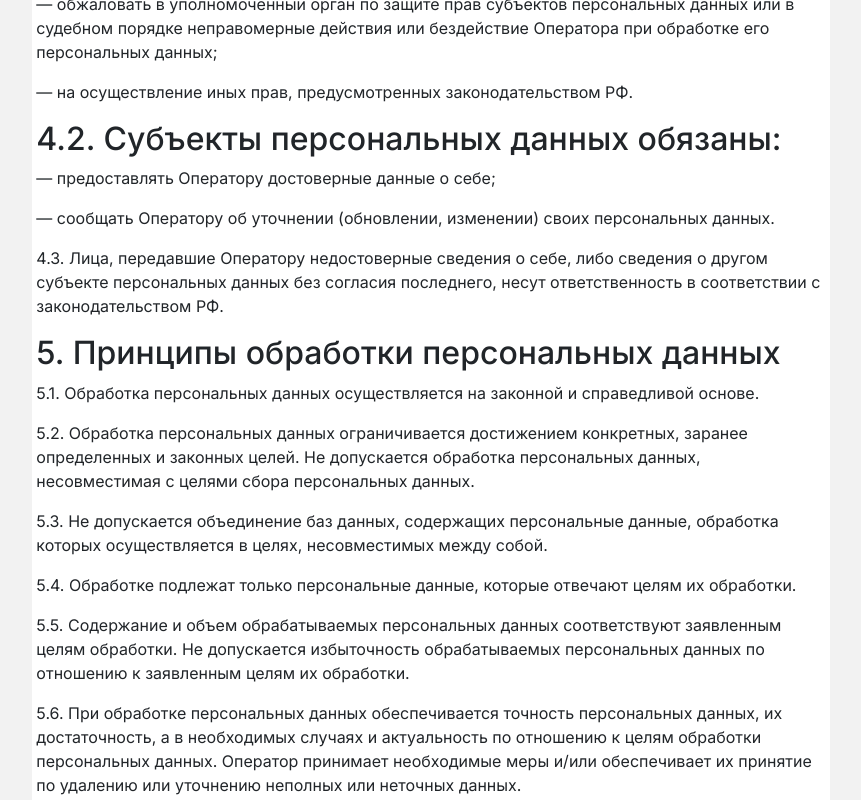
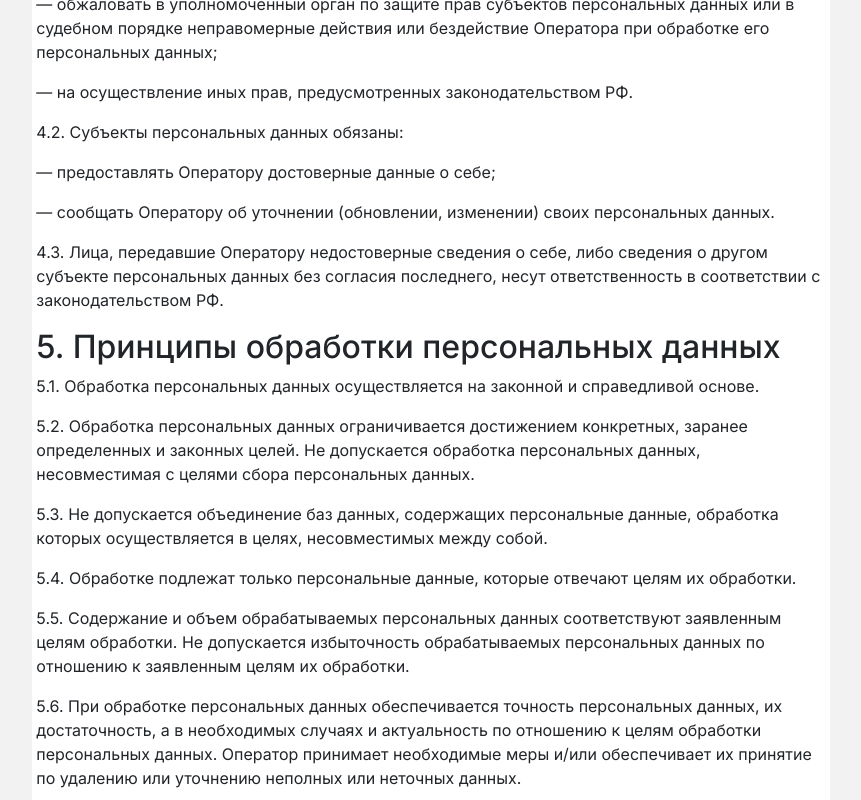
Before and after one commit to manylovmax/samokat_partner, a React app in the folder frontend/: page /confidentiality-policy in a window 1280 px wide. Shown: the part 3640-4440 px from the top of the page, without its empty margins (209-1070 px from the left). Built offline with nearby package versions, Linux system fonts and the light colour scheme.

Commit message:
обновил политику конфиденциальности: добавил инфо о передаче данных партнеру

```diff
--- a/frontend/src/components/ConfidentialityPolicy.jsx
+++ b/frontend/src/components/ConfidentialityPolicy.jsx
@@ -54,7 +54,7 @@ export default function ConfidentialityPolicy() {
                     <p>— на отзыв согласия на обработку персональных данных, а также, на направление требования о прекращении обработки персональных данных;</p>
                     <p>— обжаловать в уполномоченный орган по защите прав субъектов персональных данных или в судебном порядке неправомерные действия или бездействие Оператора при обработке его персональных данных;</p>
                     <p>— на осуществление иных прав, предусмотренных законодательством РФ.</p>
-                    <h2>4.2. Субъекты персональных данных обязаны:</h2>
+                    <p>4.2. Субъекты персональных данных обязаны:</p>
                     <p>— предоставлять Оператору достоверные данные о себе;</p>
                     <p>— сообщать Оператору об уточнении (обновлении, изменении) своих персональных данных.</p>
                     <p>4.3. Лица, передавшие Оператору недостоверные сведения о себе, либо сведения о другом субъекте персональных данных без согласия последнего, несут ответственность в соответствии с законодательством РФ.</p>
@@ -127,6 +127,8 @@ export default function ConfidentialityPolicy() {
                     <p>10.1. Оператор до начала осуществления деятельности по трансграничной передаче персональных данных обязан уведомить уполномоченный орган по защите прав субъектов персональных данных о своем намерении осуществлять трансграничную передачу персональных данных (такое уведомление направляется отдельно от уведомления о намерении осуществлять обработку персональных данных).</p>
                     <p>10.2. Оператор до подачи вышеуказанного уведомления, обязан получить от органов власти иностранного государства, иностранных физических лиц, иностранных юридических лиц, которым планируется трансграничная передача персональных данных, соответствующие сведения.</p>
                     <h2>11. Конфиденциальность персональных данных</h2>
+                    <p>Обработка информации осуществляется Оператором, а также иными третьими лицами, которые привлекаются Компанией к обработке, или которым передаются ПДн в указанных целях в соответствии с законодательством Российской Федерации. К числу подобных третьих лиц, в частности, могут относиться:</p>
+                    <p>Партнер Оператора, которому данные передаются на основании договора в связи с оказанием Компанией услуг по доставке заказов клиентам Партнера.</p>
                     <p>Оператор и иные лица, получившие доступ к персональным данным, обязаны не раскрывать третьим лицам и не распространять персональные данные без согласия субъекта персональных данных, если иное не предусмотрено федеральным законом.</p>
                     <h2>12. Заключительные положения</h2>
                     <p>12.1. Пользователь может получить любые разъяснения по интересующим вопросам, касающимся обработки его персональных данных, обратившись к Оператору с помощью электронной почты info@amg.net.ru.</p>
```
